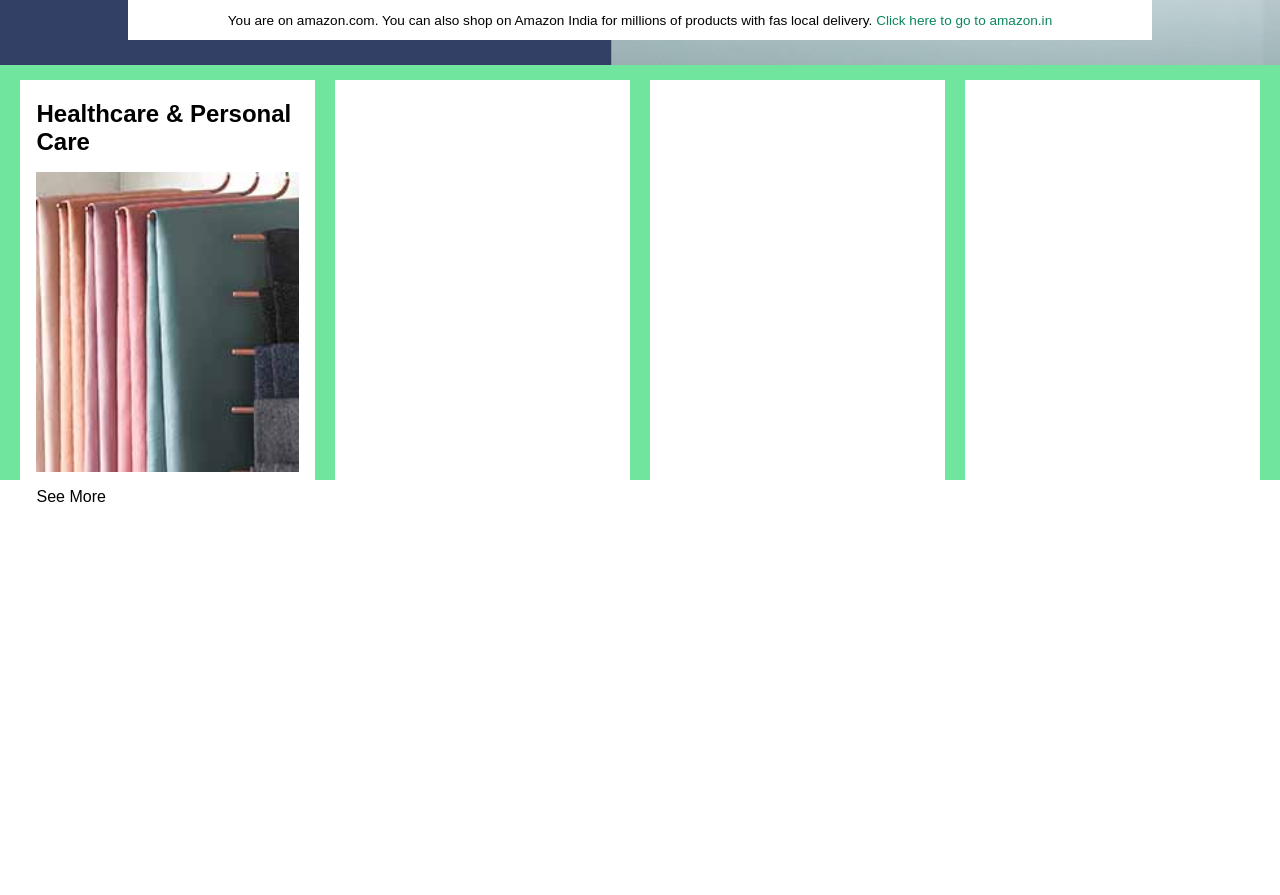
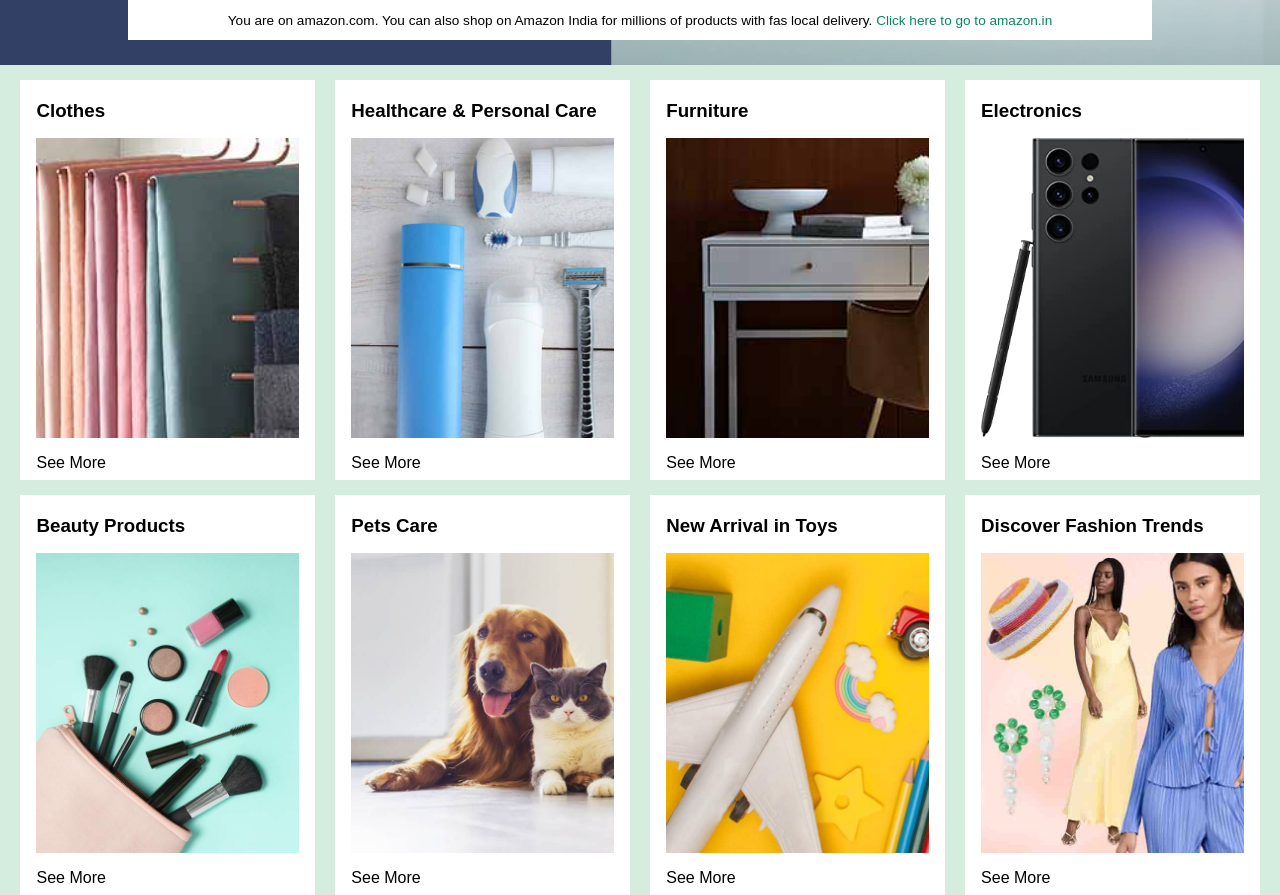
Before and after one commit to azeemk210/amazon_clone, a plain HTML site: page index.html in a window 1280 px wide. Shown: the part 435-1330 px from the top of the page. Before the commit the page ends 941 px from the top, so only its background shows below. Drawn offline with Linux system fonts and the light colour scheme.

Commit message:
added pictures

```diff
--- a/index.html
+++ b/index.html
@@ -81,14 +81,60 @@
     <div class="shop-section">
         <div class="box1 box" >
             <div class="box-content">
-            <h2>Healthcare & Personal Care</h2>
+            <h3>Clothes</h3>
             <div class="box-img" style="background-image: url('images/box1_image.jpg');"></div>
             <p>See More</p>
             </div>
         </div>
-        <div class="box1 box" ></div>
-        <div class="box1 box" ></div>
-        <div class="box1 box" ></div>
+        <div class="box1 box" >
+            <div class="box-content">
+            <h3>Healthcare & Personal Care</h3>
+            <div class="box-img" style="background-image: url('images/box2_image.jpg');"></div>
+            <p>See More</p>
+            </div>
+        </div>
+        <div class="box2 box" >
+            <div class="box-content">
+            <h3>Furniture</h3>
+            <div class="box-img" style="background-image: url('images/box3_image.jpg');"></div>
+            <p>See More</p>
+            </div>
+        </div>
+        <div class="box1 box" >
+            <div class="box-content">
+            <h3>Electronics</h3>
+            <div class="box-img" style="background-image: url('images/box4_image.jpg');"></div>
+            <p>See More</p>
+            </div>
+        </div>
+        <div class="box1 box" >
+            <div class="box-content">
+            <h3>Beauty Products</h3>
+            <div class="box-img" style="background-image: url('images/box5_image.jpg');"></div>
+            <p>See More</p>
+            </div>
+        </div>
+        <div class="box2 box" >
+            <div class="box-content">
+            <h3>Pets Care</h3>
+            <div class="box-img" style="background-image: url('images/box6_image.jpg');"></div>
+            <p>See More</p>
+            </div>
+        </div>
+        <div class="box1 box" >
+            <div class="box-content">
+            <h3>New Arrival in Toys</h3>
+            <div class="box-img" style="background-image: url('images/box7_image.jpg');"></div>
+            <p>See More</p>
+            </div>
+        </div>
+        <div class="box1 box" >
+            <div class="box-content">
+            <h3>Discover Fashion Trends</h3>
+            <div class="box-img" style="background-image: url('images/box8_image.jpg');"></div>
+            <p>See More</p>
+            </div>
+        </div>
     </div>
 
 
--- a/style.css
+++ b/style.css
@@ -184,7 +184,8 @@ span {
     display: flex;
     justify-content: space-evenly;
     align-items: center;
-    background-color: rgb(112, 229, 157);
+    background-color: #d4eddf;
+    flex-wrap: wrap;
 }
 
 
```
